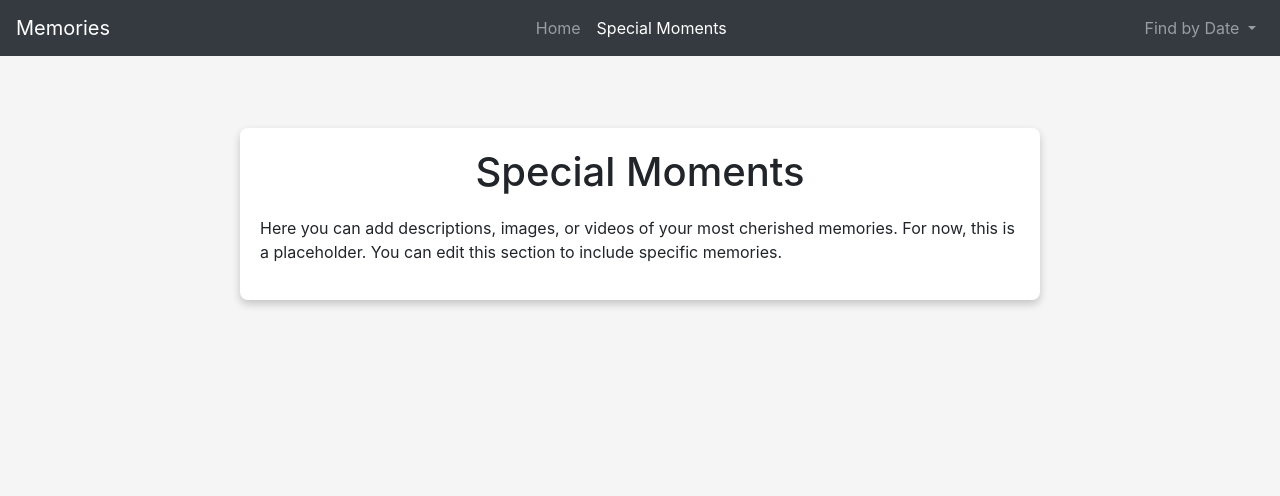
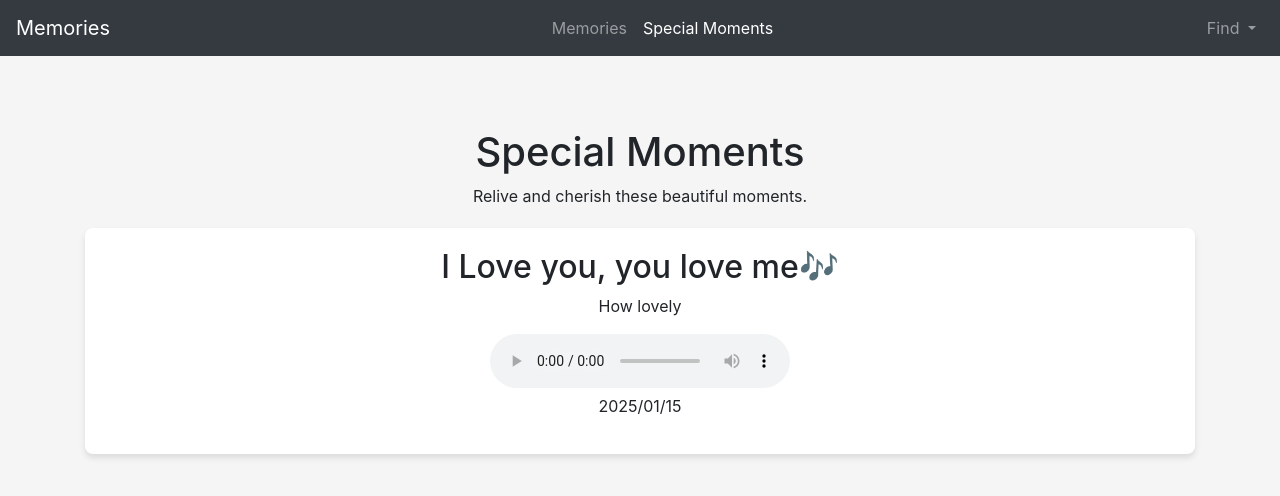
Before and after one commit to stikie123/CandS-memories, a plain HTML site: page special-moments.html in a window 1280 px wide. Drawn offline with nearby package versions, Linux system fonts and the light colour scheme.

Commit message:
Added a moment

```diff
--- a/special-moments.html
+++ b/special-moments.html
@@ -12,19 +12,16 @@
       padding-top: 80px;
       background-color: #f5f5f5;
     }
-
-    .text-container {
-      max-width: 800px;
-      margin: 0 auto;
-      background: white;
+    .memory-block {
+      background: #ffffff;
+      border-radius: 8px;
+      box-shadow: 0 4px 6px rgba(0, 0, 0, 0.1);
       padding: 20px;
-      border-radius: 8px;
-      box-shadow: 0px 4px 8px rgba(0, 0, 0, 0.2);
+      margin: 20px 0;
+      text-align: center;
     }
-
-    .memory-title {
-      text-align: center;
-      margin-bottom: 20px;
+    .audio-controls {
+      margin-top: 15px;
     }
   </style>
 </head>
@@ -39,7 +36,7 @@
     <div class="collapse navbar-collapse" id="navbarNav">
       <ul class="navbar-nav ml-auto">
         <li class="nav-item">
-          <a class="nav-link" href="index.html">Home</a>
+          <a class="nav-link" href="index.html">Memories</a>
         </li>
         <li class="nav-item active">
           <a class="nav-link" href="special-moments.html">Special Moments</a>
@@ -50,10 +47,10 @@
         <ul class="navbar-nav ml-auto">
           <li class="nav-item dropdown">
             <a class="nav-link dropdown-toggle" href="#" id="navbarDropdown" role="button" data-toggle="dropdown">
-              Find by Date
+              Find
             </a>
             <div class="dropdown-menu dropdown-menu-right">
-              <a class="dropdown-item" href="#date2">December 21-29, 2024: The Lock</a>
+              <a class="dropdown-item" href="#I Love you, you love me🎶">I Love you, you love me🎶</a>
               <!-- Add more dates as needed -->
             </div>
           </li>
@@ -61,10 +58,24 @@
       </div>
   </nav>
 
-  <div class="container mt-5 text-container">
-    <h1 class="memory-title">Special Moments</h1>
-    <p>Here you can add descriptions, images, or videos of your most cherished memories. For now, this is a placeholder. You can edit this section to include specific memories.</p>
-  </div>
+   <!-- Content -->
+   <div class="container mt-5" style="text-align: center;">
+    <h1>Special Moments</h1>
+    <p>Relive and cherish these beautiful moments.</p>
+
+    <!-- Memory Block -->
+    <div class="memory-block" id="I Love you, you love me🎶">
+      <h2>I Love you, you love me🎶</h2>
+      <p>How lovely</p>
+      <div class="audio-controls">
+        <audio controls>
+          <source src="public/SpecialMoments/WhatsApp Audio 2025-01-15 at 20.51.04_3973dd7c.waptt" type="audio/wav">
+          Your browser does not support the audio element.
+        </audio>
+        <p>2025/01/15</p>
+      </div>
+    </div>
+
 
   <!-- Bootstrap JS and jQuery -->
   <script src="https://code.jquery.com/jquery-3.5.1.slim.min.js"></script>
```
Also changed, not shown: 1 other file.
